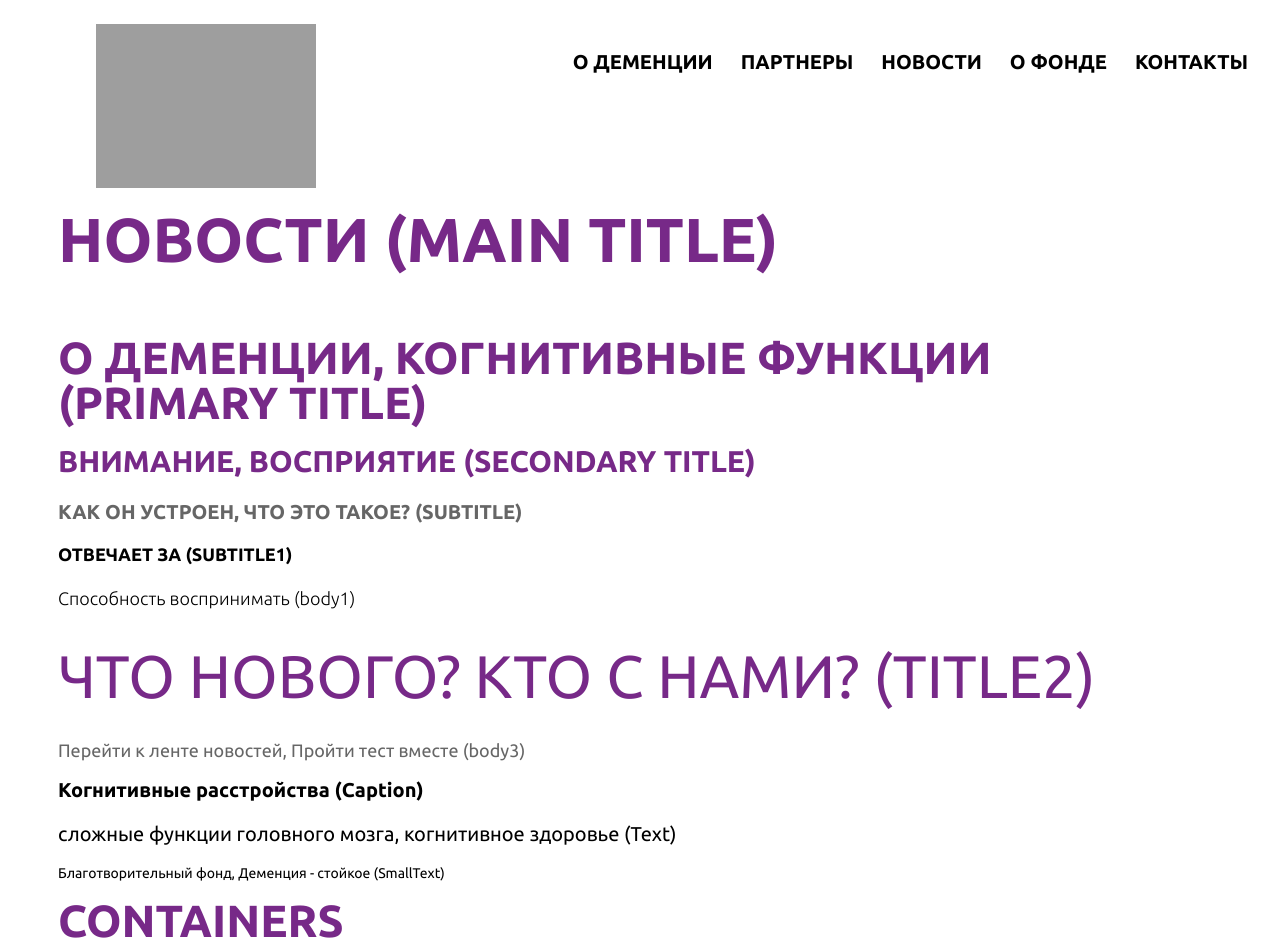
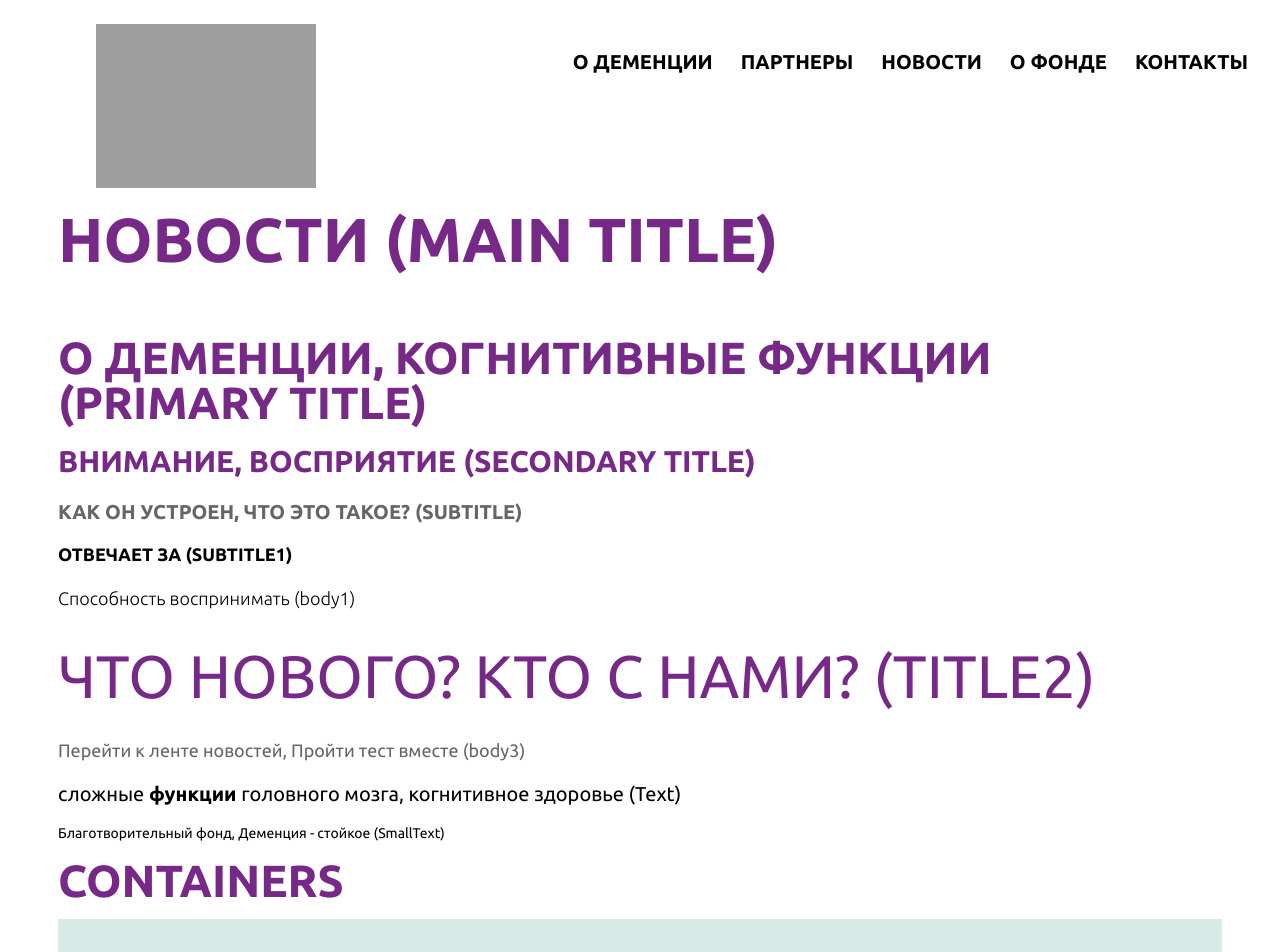
Before and after one commit to Studio-Yandex-Practicum/demencia-frontend, a React (Create React App) app: page /ui-kit in a window 1280 px wide. Shown: the top 952 px of the page. Built offline with nearby package versions, Linux system fonts and the light colour scheme; grey boxes are pictures that could not be loaded.

Commit message:
remove one variant

```diff
--- a/src/pages/ui-kit/ui-kit.tsx
+++ b/src/pages/ui-kit/ui-kit.tsx
@@ -93,13 +93,9 @@ const UiKitPage: React.FC = () => {
               </TextBlock>
             </Box>
             <Box mb={2}>
-              <TextBlock level={TypographyLevel.Caption}>
-                Когнитивные расстройства (Caption)
-              </TextBlock>
-            </Box>
-            <Box mb={2}>
               <TextBlock level={TypographyLevel.Text}>
-                сложные функции головного мозга, когнитивное здоровье (Text)
+                сложные <strong>функции</strong> головного мозга, когнитивное
+                здоровье (Text)
               </TextBlock>
             </Box>
             <Box mb={2}>
```
